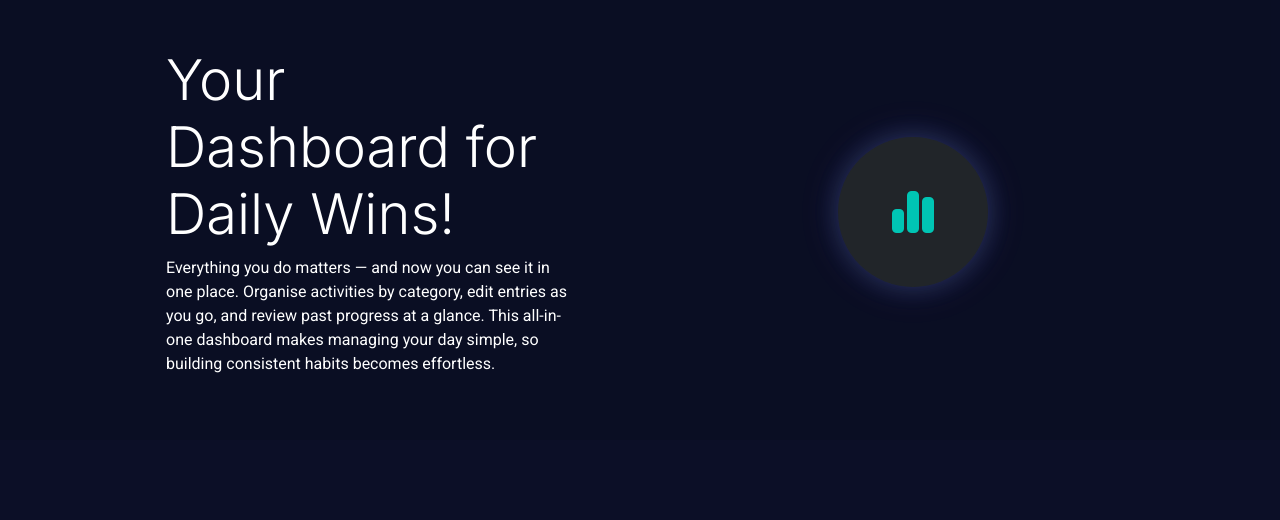
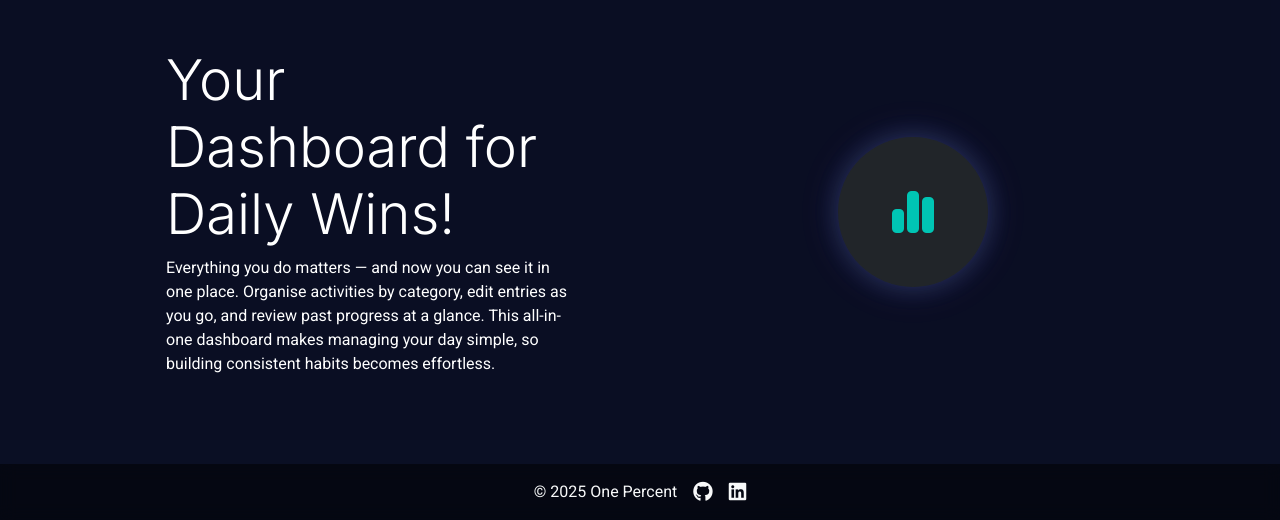
Before and after one commit to AlexThoma5/one_percent, a Django app: page /landing/ in a window 1280 px wide. Shown: the part 1430-1950 px from the top of the page. Before the commit the page ends 1803 px from the top, so only its background shows below. Run offline with Django 4.2, Linux system fonts and the light colour scheme; some libraries are stand-ins or nearby versions.

Commit message:
Add site footer with social links, style using css and bootstrap classes

```diff
--- a/static/css/style.css
+++ b/static/css/style.css
@@ -151,6 +151,13 @@ body {
 
 .navbar-custom .navbar-nav .nav-item .nav-link {
   font-size: 0.8rem;
+}
+
+/* footer */
+
+.footer-custom {
+  background-color: rgb(0, 0, 0, 0.5);
+  backdrop-filter: blur(8px);
 }
 
 /* -------------- landing.html styles -------------- */
--- a/templates/base.html
+++ b/templates/base.html
@@ -102,11 +102,33 @@
       </div>
     </div>
     <!-- Page Content -->
-    <main class="flex-grow-1 mt-5 pt-4">
+    <main class="flex-grow-1 mt-5 py-4">
       {% block content %}
         <!-- Content goes here -->
       {% endblock content %}
     </main>
+    <!-- Footer -->
+    <footer class="text-light py-3 mt-auto footer-custom">
+      <div class="container d-flex justify-content-center align-items-center gap-3">
+        <!-- Copyright -->
+        <span>&copy; 2025 One Percent</span>
+        <!-- Social Icons -->
+        <a href="https://github.com/alexthoma5"
+           target="_blank"
+           rel="noopener noreferrer"
+           class="text-light"
+           aria-label="GitHub profile">
+          <i class="fab fa-github fa-lg grow"></i>
+        </a>
+        <a href="https://linkedin.com/in/alex-t-75b731235"
+           target="_blank"
+           rel="noopener noreferrer"
+           class="text-light"
+           aria-label="LinkedIn profile">
+          <i class="fab fa-linkedin fa-lg grow"></i>
+        </a>
+      </div>
+    </footer>
     <!-- BootStrap JS -->
     <script src="https://cdn.jsdelivr.net/npm/bootstrap@5.3.8/dist/js/bootstrap.bundle.min.js"
             integrity="sha384-FKyoEForCGlyvwx9Hj09JcYn3nv7wiPVlz7YYwJrWVcXK/BmnVDxM+D2scQbITxI"
```
